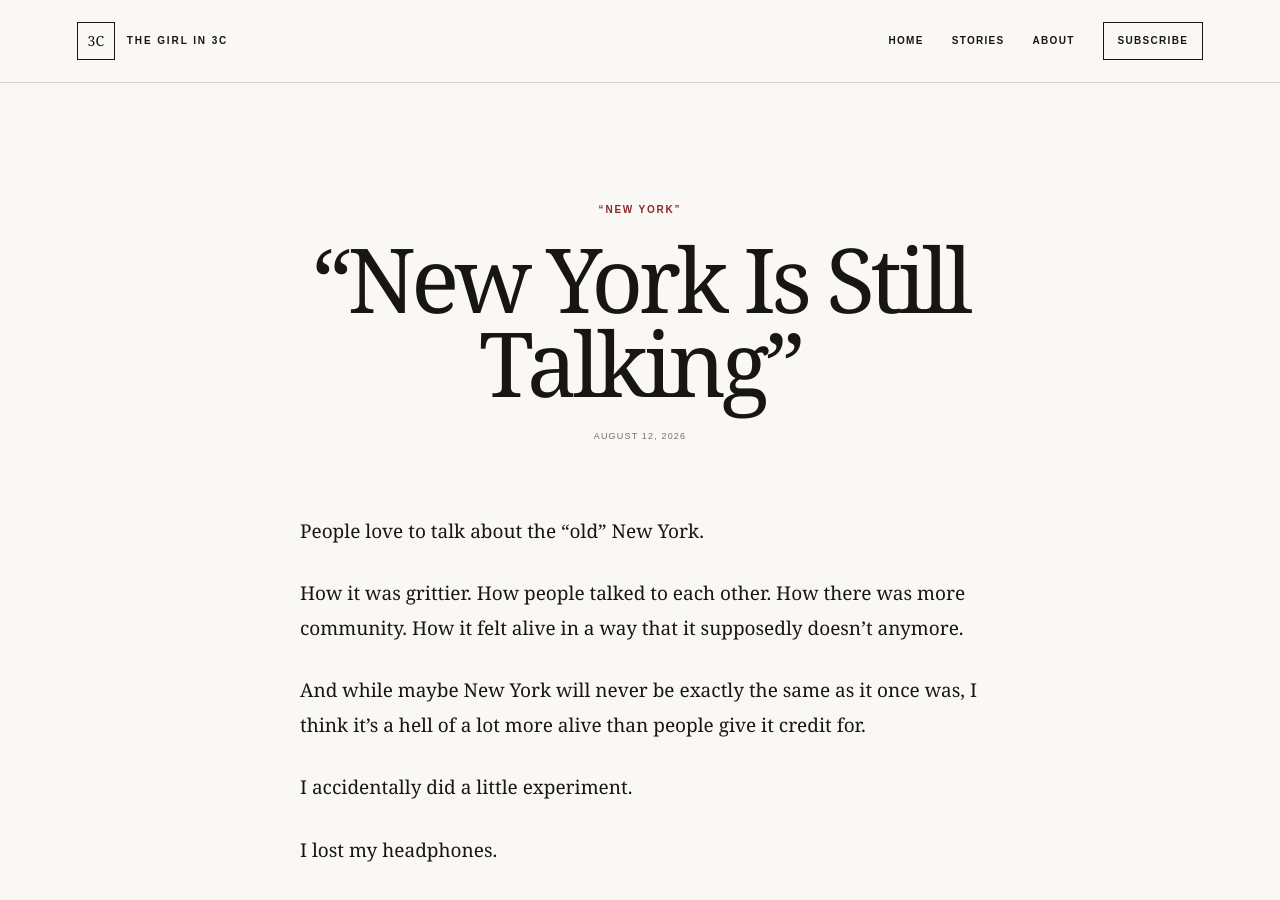
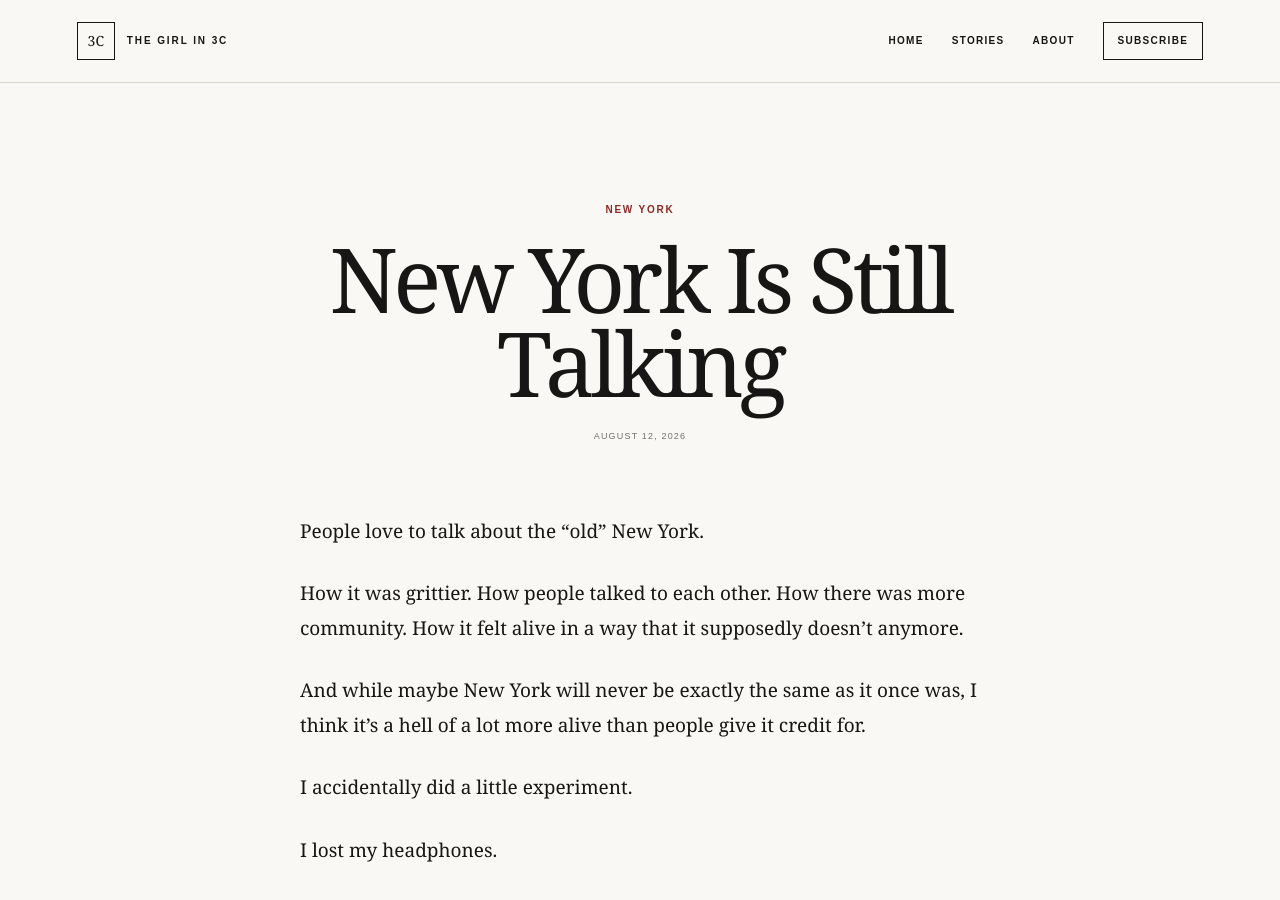
Before and after one commit to thegirlin3c/the-girl-in-3c, a Jekyll site: the page built from _posts/2026-08-12-new-york-is-still-talking.md, in a window 1280 px wide and 900 px high. Built offline with Jekyll 4.4.1, drawn with Linux system fonts in a browser that asks for light colours.

```diff
--- a/_posts/2026-08-12-new-york-is-still-talking.md
+++ b/_posts/2026-08-12-new-york-is-still-talking.md
@@ -1,8 +1,8 @@
 ---
 layout: post
-title: “New York Is Still Talking”
+title: New York Is Still Talking
 date: 2026-08-12
-category: “New York”
+category: New York
 description: “Maybe New York isn’t missing connection. Maybe we’re just too busy blocking it out.”
 ---
 
```
